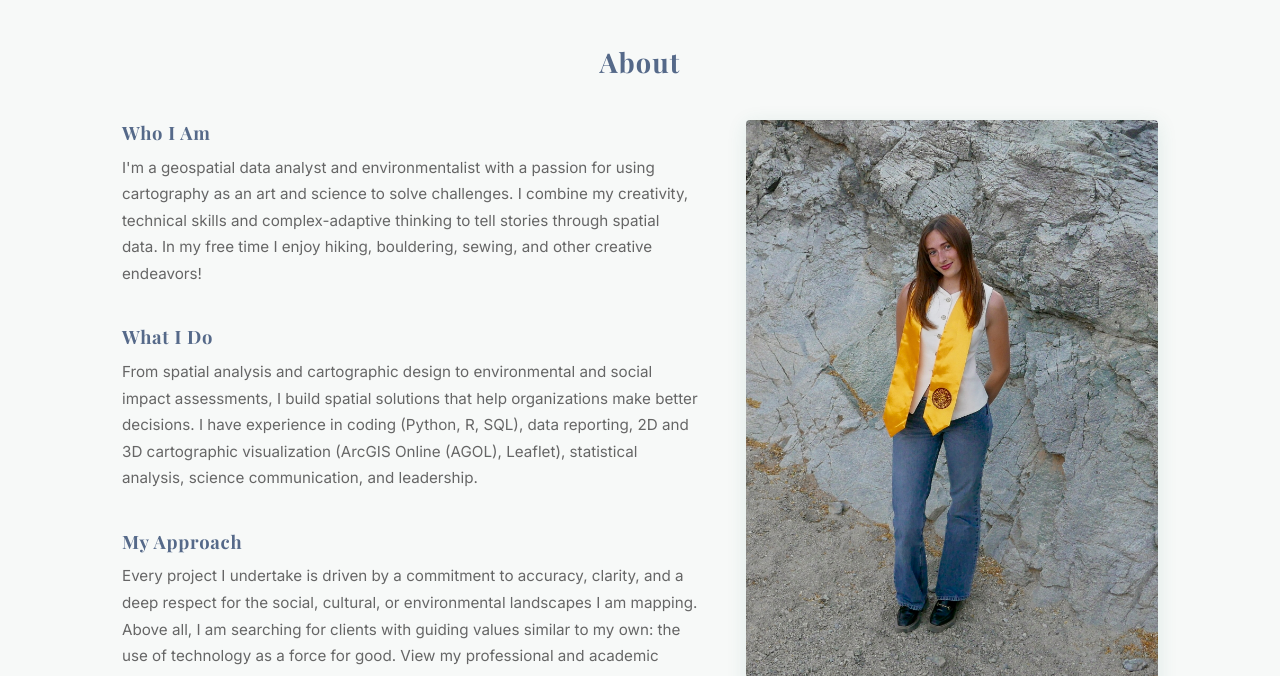
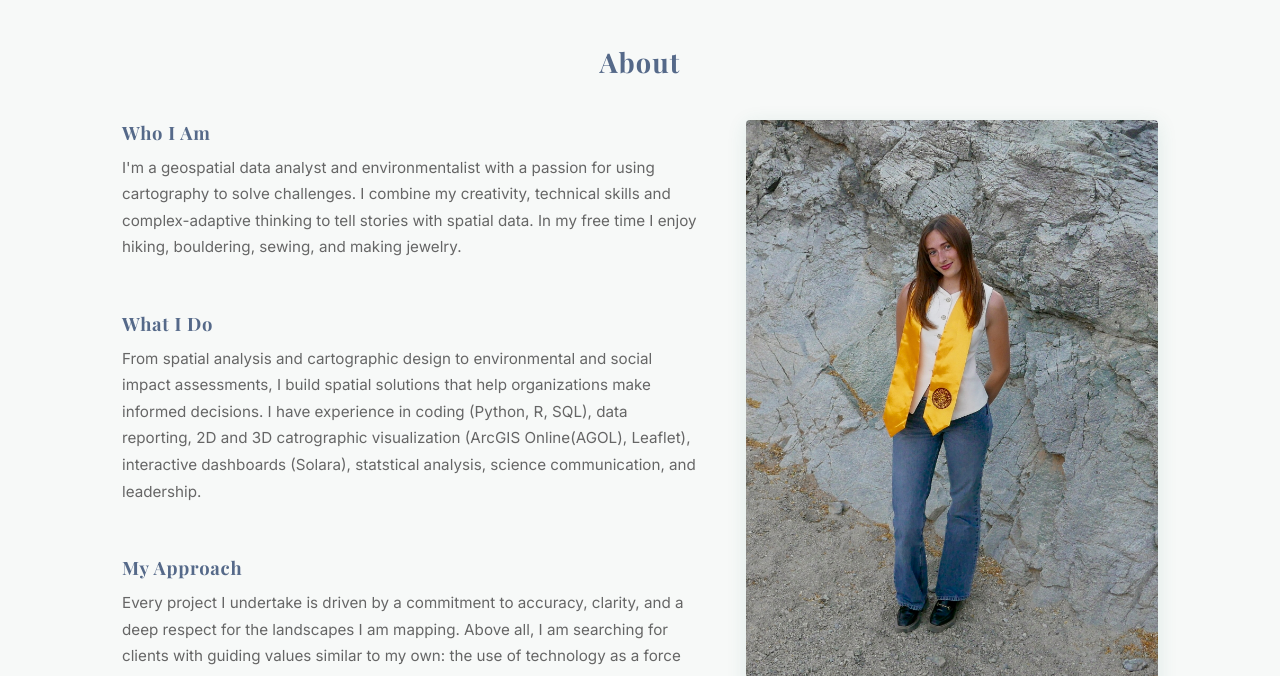
Before and after one commit to sgruger/sgruger.github.io, a Jekyll site: the page built from index.md, in a window 1280 px wide and 900 px high, cut to the strip 224-900 px from the top of the window. Built offline with Jekyll 4.4.1, drawn with Linux system fonts in a browser that asks for light colours; some web fonts are replaced; some of the changed text lies outside the part shown.

Commit message:
Update index.md

```diff
--- a/index.md
+++ b/index.md
@@ -11,15 +11,15 @@
   <div class="card-row">
     <div class="card">
       <h3>Who I Am</h3>
-      <p>I'm a geospatial data analyst and environmentalist with a passion for using cartography as an art and science to solve challenges. I combine my creativity, technical skills and complex-adaptive thinking to tell stories through spatial data. In my free time I enjoy hiking, bouldering, sewing, and other creative endeavors! </p>
+      <p>I'm a geospatial data analyst and environmentalist with a passion for using cartography to solve challenges. I combine my creativity, technical skills and complex-adaptive thinking to tell stories with spatial data. In my free time I enjoy hiking, bouldering, sewing, and making jewelry. </p>
     </div>
     <div class="card">
       <h3>What I Do</h3>
-      <p>From spatial analysis and cartographic design to environmental and social impact assessments, I build spatial solutions that help organizations make better decisions. I have experience in coding (Python, R, SQL), data reporting, 2D and 3D catrographic visualization (ArcGIS Online(AGOL), Leaflet), interactive dashboards (Solara), statstical analysis, science communication, and leadership.</p>
+      <p>From spatial analysis and cartographic design to environmental and social impact assessments, I build static and dynamic maps that help organizations make informed decisions. I have experience in coding (Python, R, SQL), data reporting, 2D and 3D catrographic visualization (ArcGIS Online(AGOL), Leaflet), interactive dashboards (Solara), statstical analysis, science communication, and leadership.</p>
     </div>
     <div class="card">
       <h3>My Approach</h3>
-      <p>Every project I undertake is driven by a commitment to accuracy, clarity, and a deep respect for the social, cultural, or environmental landscapes I am mapping. Above all, I am searching for clients with guiding values similar to my own: the use of technology as a force for good.</p>
+      <p>Every project I undertake is driven by a commitment to accuracy, clarity, and a deep respect for the landscapes I am mapping. Above all, I am searching for clients with guiding values similar to my own: the use of technology as a force for good.</p>
     </div>
   </div>
   -->
@@ -28,15 +28,15 @@
   <div class="about-text">
     <div class="about-block">
       <h3>Who I Am</h3>
-      <p>I'm a geospatial data analyst and environmentalist with a passion for using cartography as an art and science to solve challenges. I combine my creativity, technical skills and complex-adaptive thinking to tell stories through spatial data. In my free time I enjoy hiking, bouldering, sewing, and other creative endeavors!</p>
+      <p>I'm a geospatial data analyst and environmentalist with a passion for using cartography to solve challenges. I combine my creativity, technical skills and complex-adaptive thinking to tell stories with spatial data. In my free time I enjoy hiking, bouldering, sewing, and making jewelry.</p>
     </div>
     <div class="about-block">
       <h3>What I Do</h3>
-      <p>From spatial analysis and cartographic design to environmental and social impact assessments, I build spatial solutions that help organizations make better decisions. I have experience in coding (Python, R, SQL), data reporting, 2D and 3D cartographic visualization (ArcGIS Online (AGOL), Leaflet), statistical analysis, science communication, and leadership.</p>
+      <p>From spatial analysis and cartographic design to environmental and social impact assessments, I build spatial solutions that help organizations make informed decisions. I have experience in coding (Python, R, SQL), data reporting, 2D and 3D catrographic visualization (ArcGIS Online(AGOL), Leaflet), interactive dashboards (Solara), statstical analysis, science communication, and leadership.</p>
     </div>
     <div class="about-block">
       <h3>My Approach</h3>
-      <p>Every project I undertake is driven by a commitment to accuracy, clarity, and a deep respect for the social, cultural, or environmental landscapes I am mapping. Above all, I am searching for clients with guiding values similar to my own: the use of technology as a force for good. View my professional and academic projects below!</p>
+      <p>Every project I undertake is driven by a commitment to accuracy, clarity, and a deep respect for the landscapes I am mapping. Above all, I am searching for clients with guiding values similar to my own: the use of technology as a force for good.</p>
     </div>
   </div>
 
@@ -108,7 +108,7 @@
       <img src="assets/images/project1.jpg" alt="Dog Licensing Compliance" />
       <div class="project-card-body">
         <h4>Dog Licensing Compliance</h4>
-        <p>Multivariate analysis to better understand pet owner compliance and target interventions for Maricopa County Animal Care and Control.</p>
+        <p>Multivariate analysis to examine pet owner compliance and target interventions for Maricopa County Animal Care and Control.</p>
         <span class="project-tag">AGOL · Hot Spot Analysis</span>
       </div>
     </div>
```
Also changed, not shown: other parts of index.md (+1 -1 lines).
